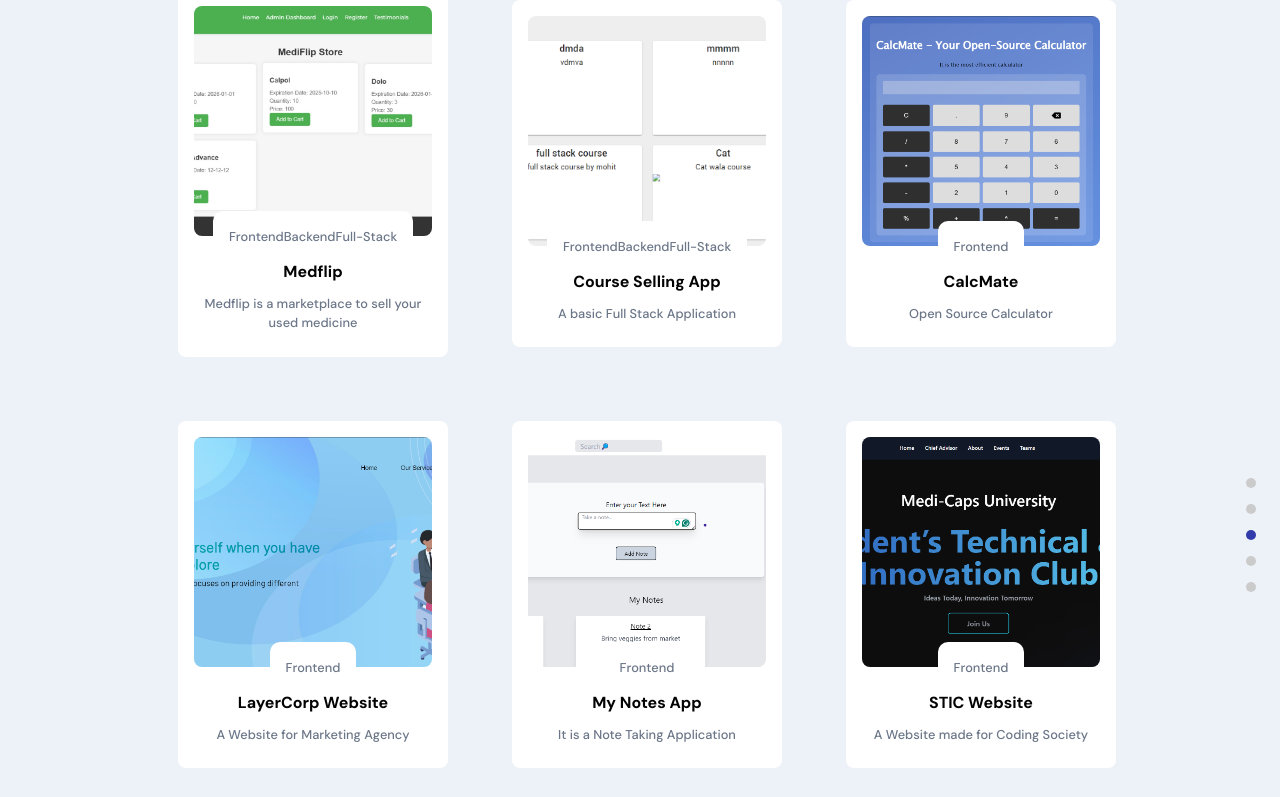
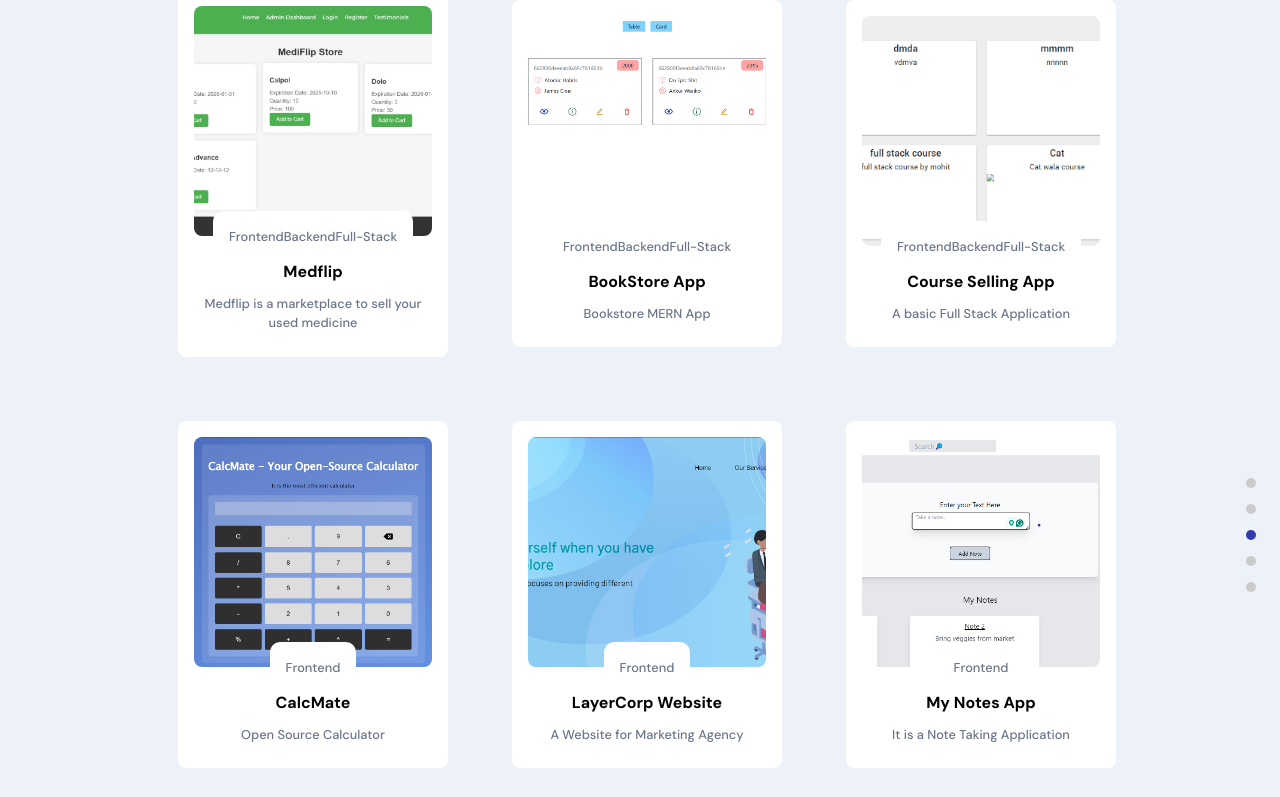
Before and after one commit to MohitNamdev22/Mohit-Portfolio-App, a React (Create React App) app: page / in a window 1280 px wide. Shown: the part 1911-2708 px from the top of the page. Built offline with nearby package versions, Linux system fonts and the light colour scheme.

Commit message:
added new project - bookstore

```diff
--- a/src/containers/Work/Work.jsx
+++ b/src/containers/Work/Work.jsx
@@ -14,6 +14,14 @@ const works = [
     imgUrl: images.medflip,
     projectLink: 'https://med-flip.vercel.app/',
     codeLink: 'https://github.com/MohitNamdev22/MedFlip',
+    tags: ['Frontend', 'Backend', 'Full-Stack']
+  },
+  {
+    title: 'BookStore App',
+    description: 'Bookstore MERN App',
+    imgUrl: images.bookstore,
+    projectLink: 'https://github.com/MohitNamdev22/BookStore-MERN',
+    codeLink: 'https://github.com/MohitNamdev22/BookStore-MERN',
     tags: ['Frontend', 'Backend', 'Full-Stack']
   },
   {
```
